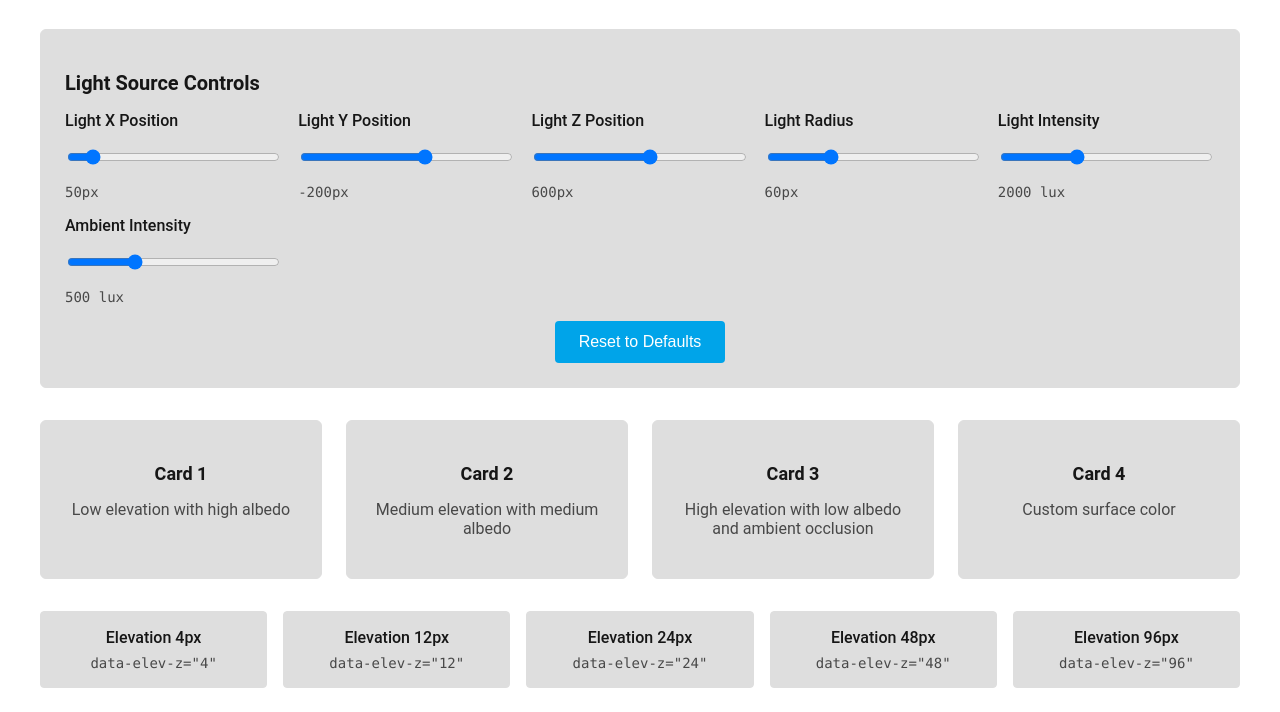
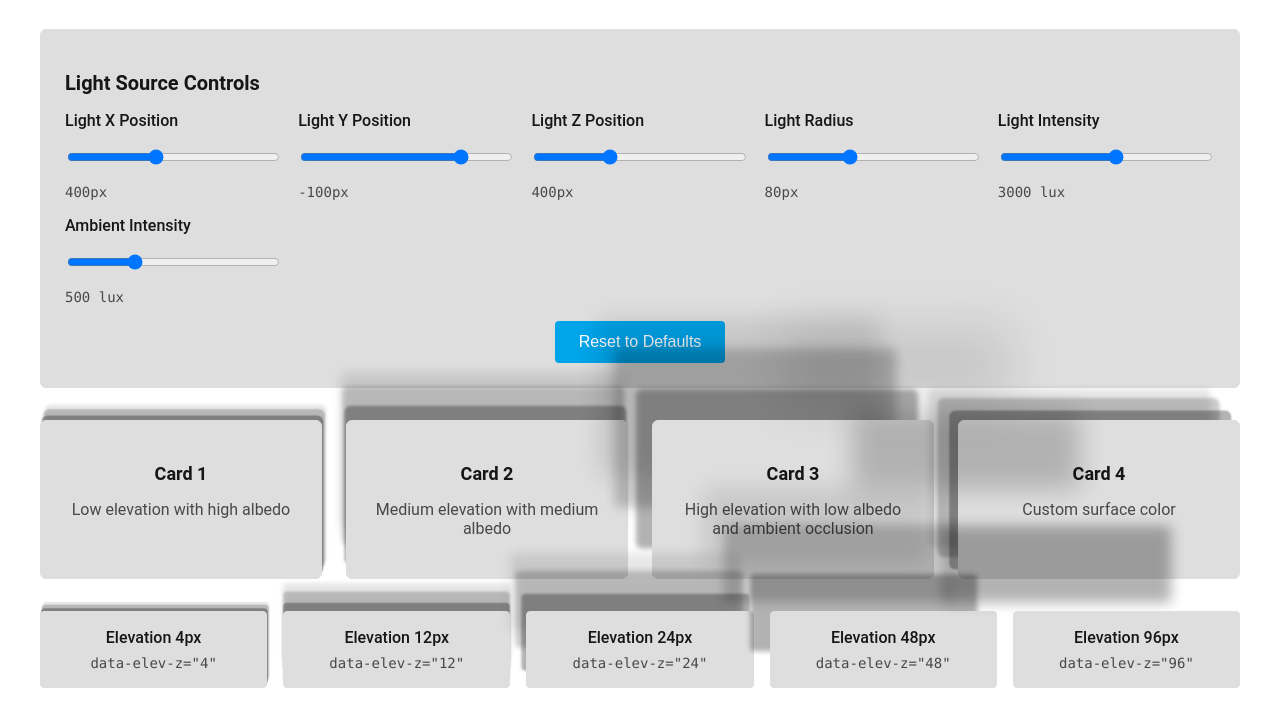
Before and after one commit to aaronsleeper/design-token-base, a website: page elevation-demo.html in a window 1280 px wide. Both pictures are taken after a click on the button "Reset to Defaults". Shown: the part 151-863 px from the top of the page. Drawn offline with Linux system fonts and the light colour scheme.

Commit message:
Fix elevation system controls and shadow visibility
- Simplify box-shadow to use rgba colors instead of complex OKLCH functions
- Update default light position for better shadow visibility
- Remove debug logging and clean up code
- Fix CSS specificity issues that were preventing dynamic shadows
- Controls now work properly and shadows are visible

```diff
--- a/elevation-demo.html
+++ b/elevation-demo.html
@@ -180,28 +180,28 @@
             <div class="controls-grid">
                 <div class="control-group">
                     <label class="control-label" for="light-x">Light X Position</label>
-                    <input type="range" id="light-x" class="control-input" min="0" max="1000" value="50">
-                    <span class="example-value" id="light-x-value">50px</span>
+                    <input type="range" id="light-x" class="control-input" min="0" max="1000" value="400">
+                    <span class="example-value" id="light-x-value">400px</span>
                 </div>
                 <div class="control-group">
                     <label class="control-label" for="light-y">Light Y Position</label>
-                    <input type="range" id="light-y" class="control-input" min="-500" max="0" value="-200">
-                    <span class="example-value" id="light-y-value">-200px</span>
+                    <input type="range" id="light-y" class="control-input" min="-500" max="0" value="-100">
+                    <span class="example-value" id="light-y-value">-100px</span>
                 </div>
                 <div class="control-group">
                     <label class="control-label" for="light-z">Light Z Position</label>
-                    <input type="range" id="light-z" class="control-input" min="100" max="1000" value="600">
-                    <span class="example-value" id="light-z-value">600px</span>
+                    <input type="range" id="light-z" class="control-input" min="100" max="1000" value="400">
+                    <span class="example-value" id="light-z-value">400px</span>
                 </div>
                 <div class="control-group">
                     <label class="control-label" for="light-radius">Light Radius</label>
-                    <input type="range" id="light-radius" class="control-input" min="10" max="200" value="60">
-                    <span class="example-value" id="light-radius-value">60px</span>
+                    <input type="range" id="light-radius" class="control-input" min="10" max="200" value="80">
+                    <span class="example-value" id="light-radius-value">80px</span>
                 </div>
                 <div class="control-group">
                     <label class="control-label" for="light-intensity">Light Intensity</label>
-                    <input type="range" id="light-intensity" class="control-input" min="500" max="5000" value="2000">
-                    <span class="example-value" id="light-intensity-value">2000 lux</span>
+                    <input type="range" id="light-intensity" class="control-input" min="500" max="5000" value="3000">
+                    <span class="example-value" id="light-intensity-value">3000 lux</span>
                 </div>
                 <div class="control-group">
                     <label class="control-label" for="ambient-intensity">Ambient Intensity</label>
@@ -317,11 +317,11 @@
 
             // Reset button
             resetButton.addEventListener('click', () => {
-                controls.x.value = 50;
-                controls.y.value = -200;
-                controls.z.value = 600;
-                controls.radius.value = 60;
-                controls.intensity.value = 2000;
+                controls.x.value = 400;
+                controls.y.value = -100;
+                controls.z.value = 400;
+                controls.radius.value = 80;
+                controls.intensity.value = 3000;
                 controls.ambientIntensity.value = 500;
 
                 Object.keys(controls).forEach(key => {
--- a/elevation.css
+++ b/elevation.css
@@ -4,11 +4,11 @@
 	--elevation-dynamic-enabled: true;
 
 	/* Light (viewport coordinate space; unitless numbers interpreted as px) */
-	--light-pos-x: 50; /* px (number) */
-	--light-pos-y: -200; /* px (number) */
-	--light-pos-z: 600; /* px (number) height above plane */
-	--light-radius: 60; /* px (number) apparent size */
-	--light-intensity-lux: 2000;
+	--light-pos-x: 400; /* px (number) - more centered */
+	--light-pos-y: -100; /* px (number) - closer to viewport */
+	--light-pos-z: 400; /* px (number) height above plane - lower for more dramatic shadows */
+	--light-radius: 80; /* px (number) apparent size - larger for softer shadows */
+	--light-intensity-lux: 3000; /* Higher intensity for more visible shadows */
 
 	/* Ambient - use design token colors when available */
 	--ambient-color: var(--color-background-primary, oklch(0.92 0.03 230));
@@ -63,10 +63,13 @@
 	--ao: var(--ambient-occlusion);
 	--alpha: calc(var(--alpha-base) * (1 - var(--k-ambient) * var(--ambient-norm)) * (1 - var(--ao)));
 
-	/* Color */
+	/* Color - simplified for debugging */
 	--object-albedo-pct: calc(var(--object-albedo) * 100%);
 	--shadow-base-color: color-mix(in oklch, var(--object-color) var(--object-albedo-pct), var(--ambient-color));
 	--shadow-color: oklch(from var(--shadow-base-color) calc(l * 0.85) c h);
+
+	/* Debug: Use a simple black shadow for testing */
+	--shadow-color-debug: rgba(0, 0, 0, 0.3);
 
 	/* Layer derivations */
 	--alpha-1: calc(var(--k-a-1) * var(--alpha));
@@ -84,20 +87,22 @@
 	--blur-2: calc(var(--k-blur-2) * var(--shadow-blur));
 	--blur-3: calc(var(--k-blur-3) * var(--shadow-blur));
 
-	/* Compose (multiply unitless by 1px on use) */
-	box-shadow: calc(var(--ofs-x-1) * 1px) calc(var(--ofs-y-1) * 1px) calc(var(--blur-1) * 1px) 0 oklch(
-				from var(--shadow-color) l c h / clamp(0, var(--alpha-1), 0.6)
-			), calc(var(--ofs-x-2) * 1px) calc(var(--ofs-y-2) * 1px) calc(var(--blur-2) * 1px) 0 oklch(
-				from var(--shadow-color) l c h / clamp(0, var(--alpha-2), 0.6)
-			),
-		calc(var(--ofs-x-3) * 1px) calc(var(--ofs-y-3) * 1px) calc(var(--blur-3) * 1px) 0 oklch(
-				from var(--shadow-color) l c h / clamp(0, var(--alpha-3), 0.6)
-			);
+	/* Compose (multiply unitless by 1px on use) - simplified for debugging */
+	box-shadow: calc(var(--ofs-x-1) * 1px) calc(var(--ofs-y-1) * 1px) calc(var(--blur-1) * 1px) 0 rgba(0, 0, 0, 0.3),
+	            calc(var(--ofs-x-2) * 1px) calc(var(--ofs-y-2) * 1px) calc(var(--blur-2) * 1px) 0 rgba(0, 0, 0, 0.2),
+	            calc(var(--ofs-x-3) * 1px) calc(var(--ofs-y-3) * 1px) calc(var(--blur-3) * 1px) 0 rgba(0, 0, 0, 0.1);
 }
 
 /* Fallback for browsers without OKLCH (very basic) */
 @supports not (color: oklch(0.5 0 0)) {
 	.elev {
-		box-shadow: 0 3px 6px rgba(0, 0, 0, 0.2), 0 8px 12px rgba(0, 0, 0, 0.12), 0 16px 24px rgba(0, 0, 0, 0.08);
+		box-shadow: 0 4px 8px rgba(0, 0, 0, 0.3), 0 12px 16px rgba(0, 0, 0, 0.2), 0 24px 32px rgba(0, 0, 0, 0.15);
 	}
 }
+
+/* Debug: Make sure .elev elements are visible */
+.elev {
+	/* Ensure elements have some visual indication they're elevated */
+	position: relative;
+	z-index: 1;
+}
--- a/elevation.js
+++ b/elevation.js
@@ -44,6 +44,7 @@
 		const Ly = cssNum(ROOT, '--light-pos-y', -200);
 		const Lz = cssNum(ROOT, '--light-pos-z', 600);
 		const intensityLux = cssNum(ROOT, '--light-intensity-lux', 2000);
+
 
 		// Deltas (same space)
 		const dx = Lx - ox;
```
